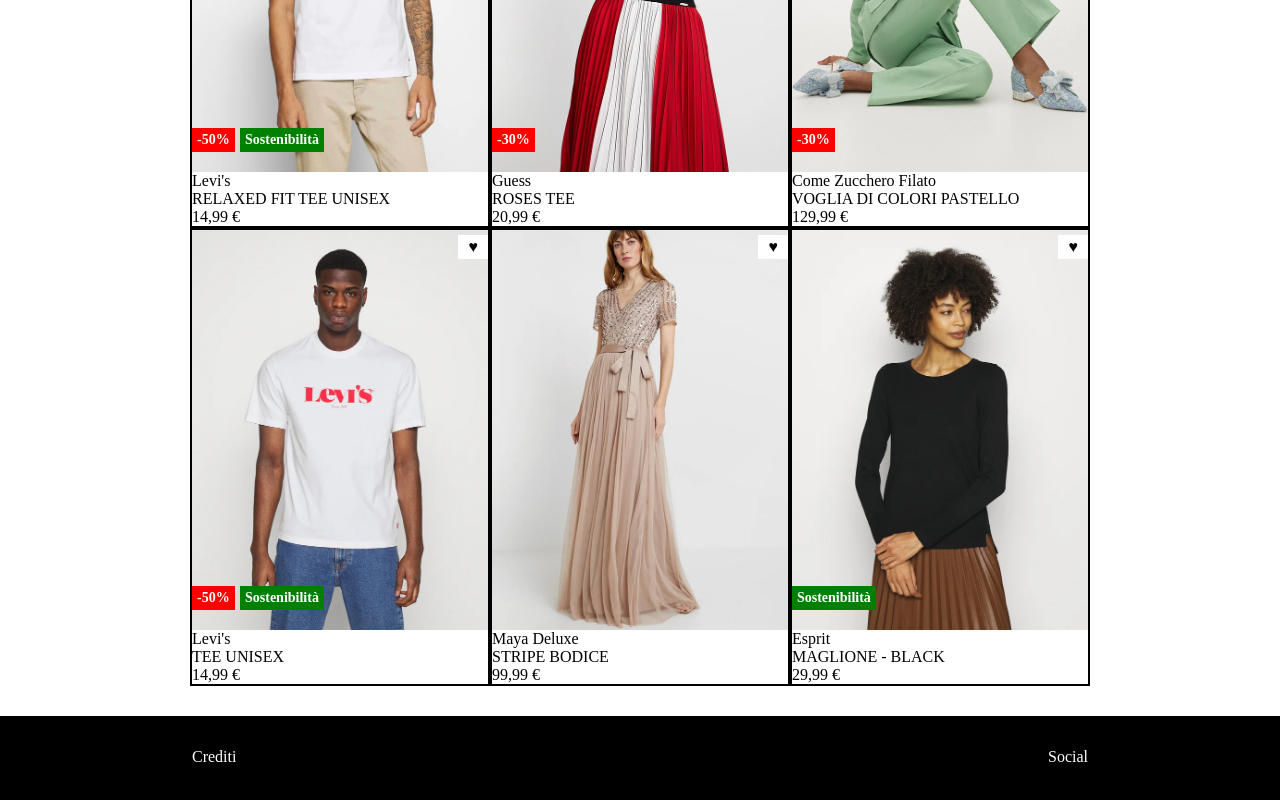
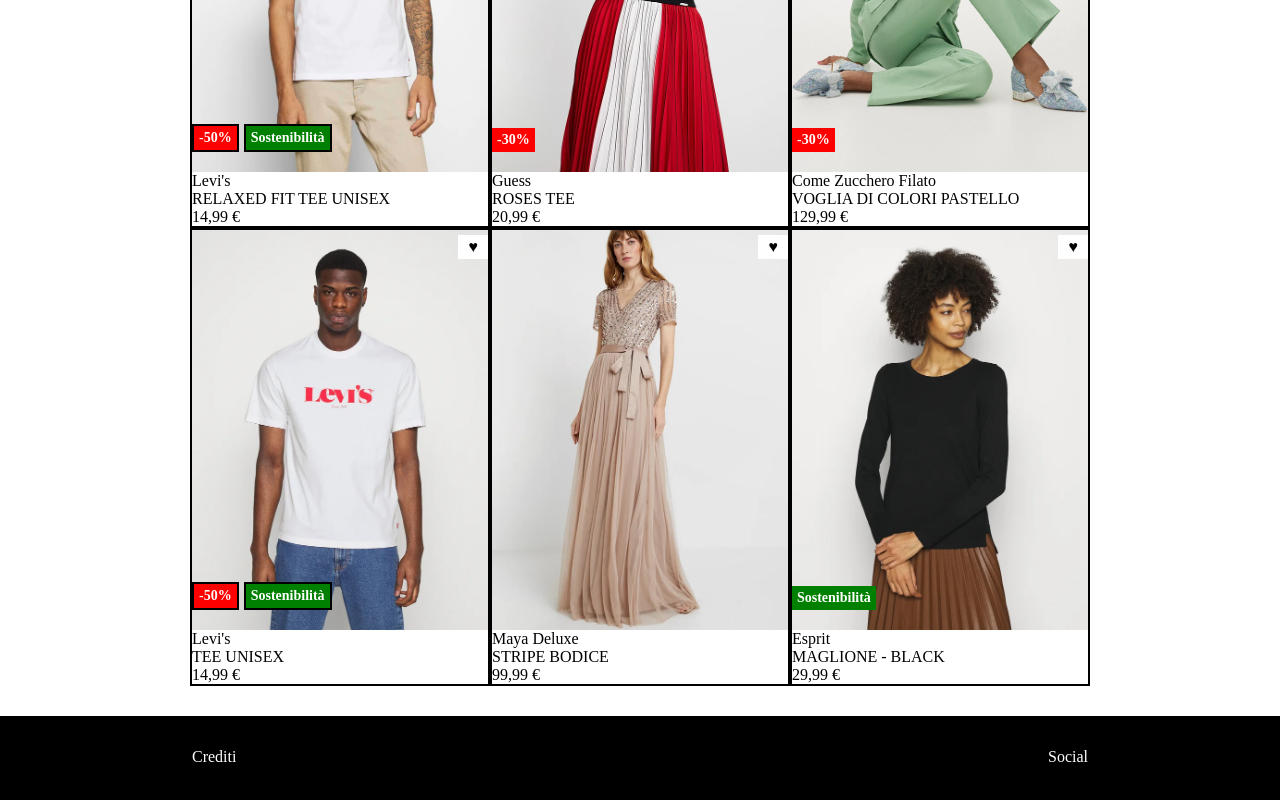
Before and after one commit to FedeAle1525/html-css-boolando, a plain HTML site: page index.html in a window 1280 px wide. Shown: the part 360-1160 px from the top of the page. Drawn offline with Linux system fonts and the light colour scheme.

Commit message:
EDIT added row to align labels

```diff
--- a/css/style.css
+++ b/css/style.css
@@ -137,6 +137,12 @@
     background-color: green;
 }
 
+.row.label{
+    gap: 5px;
+    justify-content: flex-start;
+    padding: 0;
+}
+
 
 /* FOOTER */
 
--- a/index.html
+++ b/index.html
@@ -28,8 +28,15 @@
                     <div class="card">
                         <div class="card-img img1">
                             <div class="heart position-top">&hearts;</div>
-                            <div class="label discount position">-50%</div>
-                            <div class="label eco position2">Sostenibilità</div>
+                            <!-- Riga per allineare etichette -->
+                            <div class="row label position">
+                                <div class="col">
+                                    <div class="label discount">-50%</div>
+                                </div>
+                                <div class="col">
+                                    <div class="label eco">Sostenibilità</div>
+                                </div>
+                            </div>
                         </div>
                         <div class="card-text">
                             <p>Levi's</p>
@@ -71,8 +78,14 @@
                     <div class="card">
                         <div class="card-img img4">
                             <div class="heart position-top">&hearts;</div>
-                            <div class="label discount position">-50%</div>
-                            <div class="label eco position2">Sostenibilità</div>
+                            <div class="row label position">
+                                <div class="col">
+                                    <div class="label discount">-50%</div>
+                                </div>
+                                <div class="col">
+                                    <div class="label eco">Sostenibilità</div>
+                                </div>
+                            </div>
                         </div>
                         <div class="card-text">
                             <p>Levi's</p>
```
